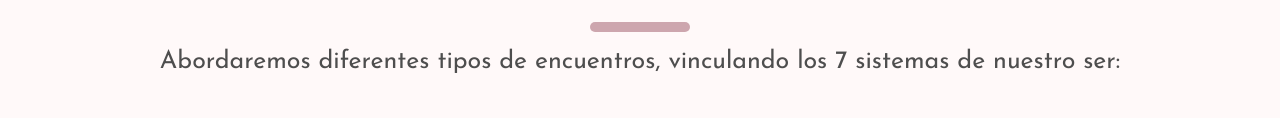
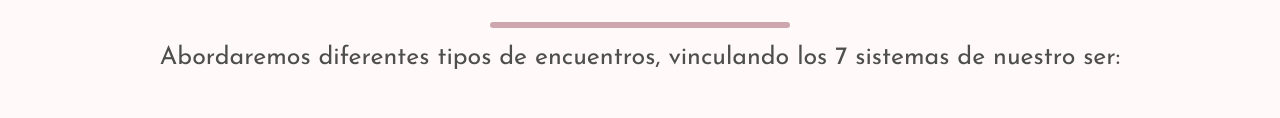
Before and after one commit to ErneDainesi/Yogaluna, a website: page propuestas.html in a window 1280 px wide. Shown: the part 834-952 px from the top of the page. Drawn offline with nearby package versions, Linux system fonts and the light colour scheme; files that its build step writes are made by us from their sources.

Commit message:
adapto clases a vista escritorio

```diff
--- a/assets/css/sass/style.scss
+++ b/assets/css/sass/style.scss
@@ -4,7 +4,7 @@
 // MIXINS
 @mixin align-width($alignment, $width) {
   align-self: $alignment;
-  max-width: $width;
+  width: $width;
 }
 
 html {
@@ -449,13 +449,12 @@ header {
   width: 100%;
 }
 
-@media screen and (min-width: 768px) {
+// PROPUESTAS DESKTOP
+@media screen and (min-width: 769px) {
   .propuestas-main {
     .separation-line-bold {
-      height: 1rem;
       @include align-width(center, 30rem);
     }
-
     .social-media-link {
       font-size: 5rem;
     }
```
Also changed, not shown: assets/css/style.css.
